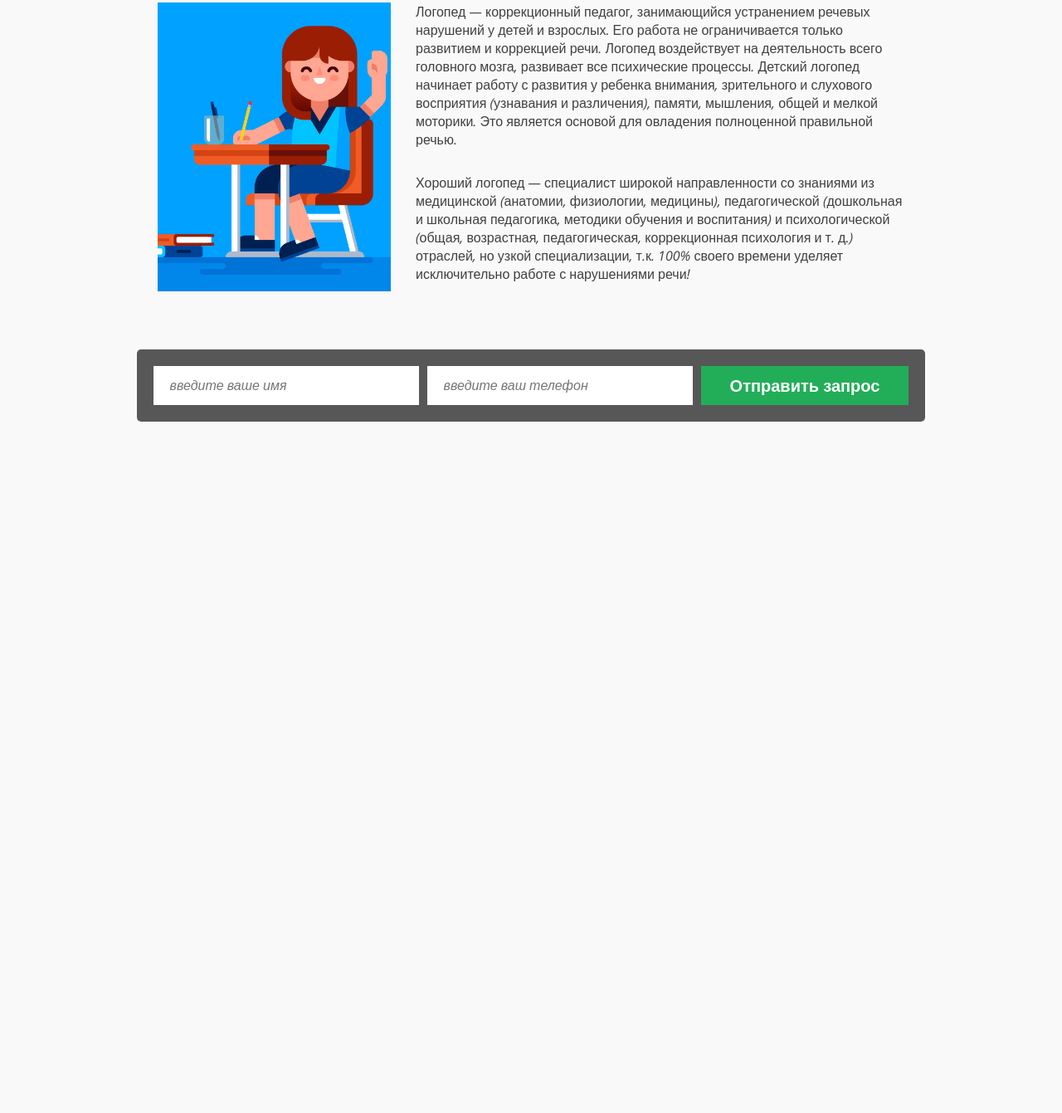
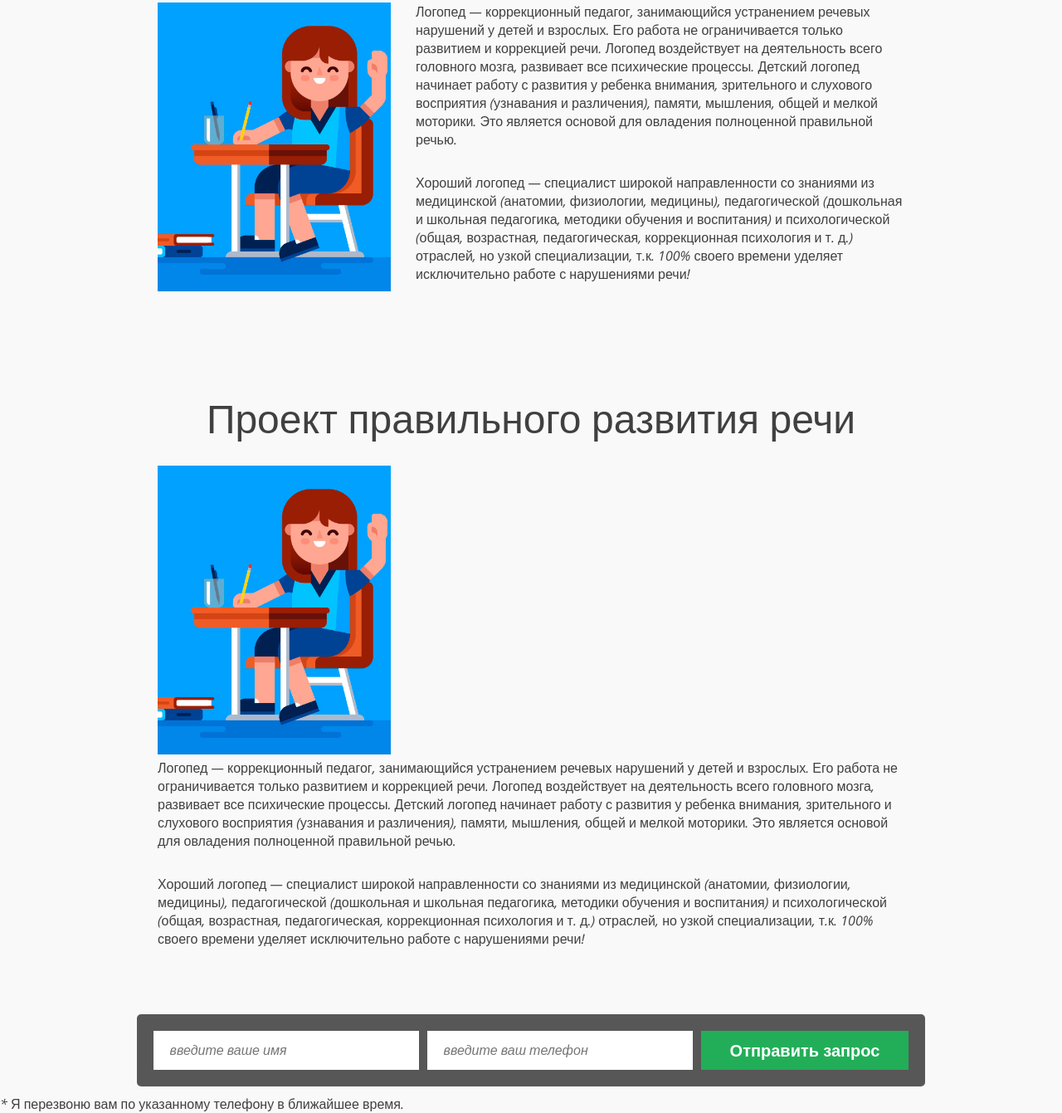
Before and after one commit to dbychkar/logoped_in, a plain HTML site: page index.html in a window 1280 px wide. Shown: the part 694-2035 px from the top of the page at 83% size. Before the commit the page ends 1212 px from the top, so only its background shows below. Drawn offline with nearby package versions, Linux system fonts and the light colour scheme.

Commit message:
update <section>
add new article tag

```diff
--- a/index.html
+++ b/index.html
@@ -10,7 +10,7 @@
     <link rel="icon" href="img/favicon.ico" sizes="16x16">
     <meta name="viewport" content="width=device-width, initial-scale=1.0">
     <meta name="description" content="Персональная страница учителя-логопеда Бычкарь Лилии Валентиновы">
-    <meta name="keywords" content="учитель, логопед, правильная речь, дошкольники ">
+    <meta name="keywords" content="учитель, логопед, правильная речь, дошкольники, Бычкарь Лилия Валентиновна, Воронеж">
     <title>Учитель-логопед Бычкарь Л.В.</title>
 </head>
 
@@ -82,6 +82,31 @@
             специализации, т.к. 100% своего времени уделяет исключительно работе с нарушениями речи!
         </p>
     </article>
+    <article>
+        <div class="title">
+            <p>
+                Проект правильного развития речи
+            </p>
+
+        </div>
+        <img class="imgright" src="img/logoped.png" width="281" height="348" alt="Всем привет!">
+        <p>
+            Логопед — коррекционный педагог, занимающийся устранением речевых нарушений у детей и взрослых. Его работа
+            не ограничивается только развитием и коррекцией речи. Логопед воздействует на деятельность всего головного
+            мозга, развивает все психические процессы. Детский логопед начинает работу с развития у ребенка внимания,
+            зрительного и слухового восприятия (узнавания и различения), памяти, мышления, общей и мелкой моторики. Это
+            является основой для овладения полноценной правильной речью.
+        </p>
+        <p>
+            Хороший логопед — специалист широкой направленности со знаниями из медицинской (анатомии, физиологии,
+            медицины), педагогической (дошкольная и школьная педагогика, методики обучения и воспитания) и
+            психологической (общая, возрастная, педагогическая, коррекционная психология и т. д.) отраслей, но узкой
+            специализации, т.к. 100% своего времени уделяет исключительно работе с нарушениями речи!
+        </p>
+    </article>
+
+</section>
+<footer>
   <div class="subscribe">
       <form action="https://formspree.io/lvbychkar@logoped.in" method="post">
           <input type="text" name="name" placeholder="введите ваше имя">
@@ -89,7 +114,11 @@
           <input type="submit" value="Отправить запрос">
       </form>
   </div>
-</section>
+  <p>
+      * Я перезвоню вам по указанному телефону в ближайшее время.
+  </p>
+
+</footer>
 </body>
 
 </html>
```
Lines whose indentation alone changed are shown as unchanged.
